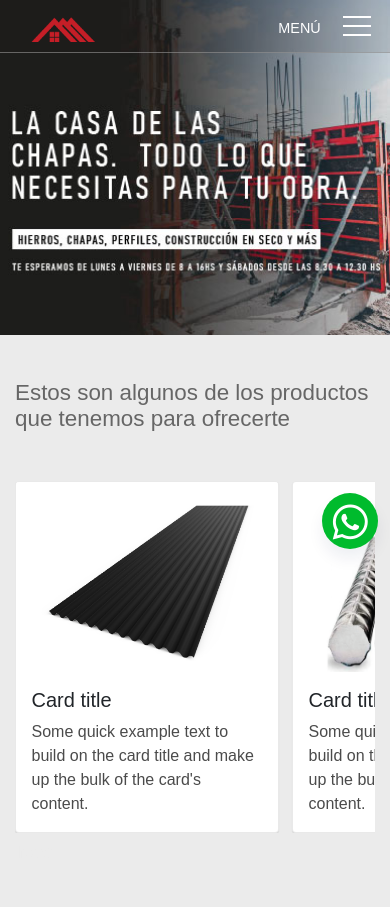
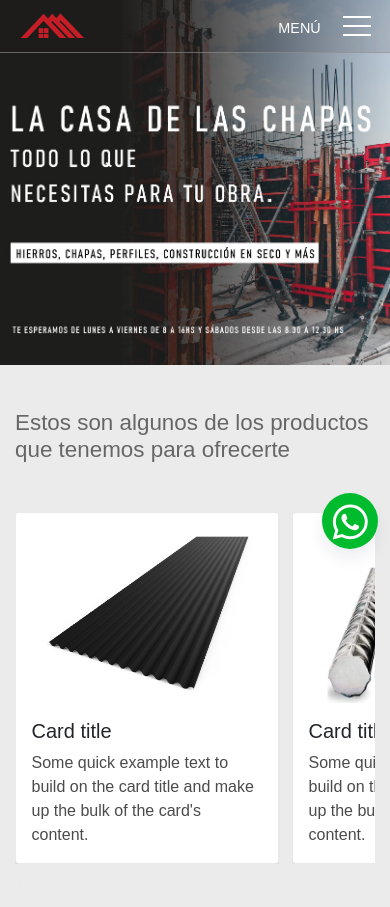
Before and after one commit to VaneMedina/landing, a plain HTML site: page index.html in a window 390 px wide. Shown: the top 907 px of the page. Drawn offline with Linux system fonts and the light colour scheme.

Commit message:
Modifico banner

```diff
--- a/index.html
+++ b/index.html
@@ -15,7 +15,7 @@
         <div class="container-fluid px-0">
             <nav class="d-flex justify-content-between align-items-center">
                 <div class="brand">
-                    <a href="#main"><img class="mt-3" src="./images/logo-la-casa-de-las-chapas.png" alt="" width="90" height="25"></a>
+                    <a href="#main"><img class="mt-2" src="./images/logo-la-casa-de-las-chapas-2.png" alt="" width="65" height="25"></a>
                 </div>
                 <div class="d-flex align-items-center justify-content-end">
                     <button id="menu-toggle" class="menu-toggle d-block">
@@ -47,7 +47,7 @@
     <main id="body">
 <section id="banner" class="banner-main position-relative overflow-hidden">
     <img class="main-image d-lg-flex d-none" src="./images/banner-PRINCIPAL-3-01.jpg" width="1929" height="590" alt="">
-    <img class="main-image d-lg-none d-flex" src="./images/banner-lc-mobile-8-02.jpg" width="387" height="332" alt="">
+    <img class="main-image d-lg-none d-flex" src="./images/banner-lc-mobile-10-02.jpg" width="387" height="332" alt="">
             <!--<div class="item d-flex justify-content-center align-items-center">
                 <div class="opacity"></div>
                 <div class="container">
```
Also changed, not shown: images/banner-lc-mobile-10-02.jpg (added), images/banner-lc-mobile-9-02.jpg (added), images/logo-la-casa-de-las-chapas-2.png (added).
